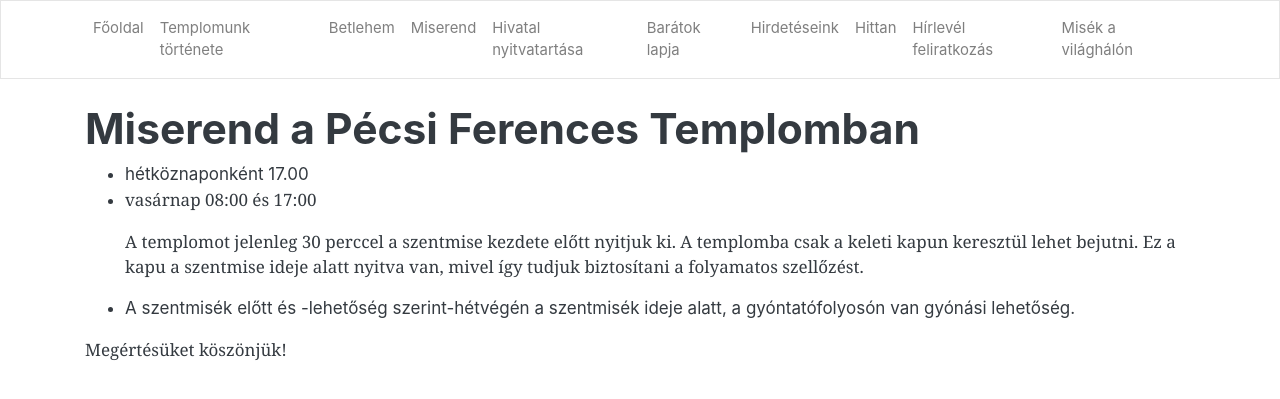
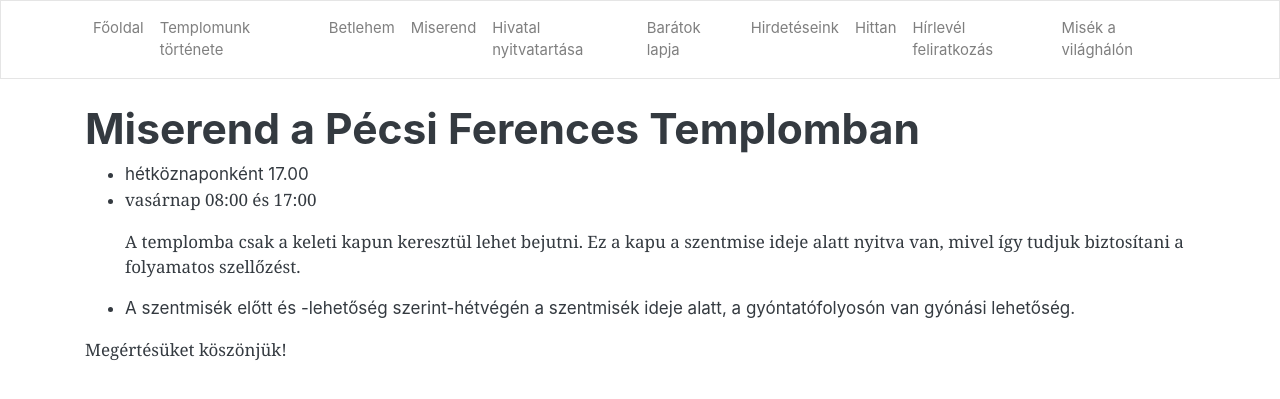
Before and after one commit to pecsi-ferences/pecsi-ferences.github.io, a Jekyll site: the page built from miserend.md, in a window 1280 px wide. Shown: the top 399 px of the page. Built offline with Jekyll 4.4.1, drawn with Linux system fonts in a browser that asks for light colours; nearby versions of some CDN libraries.

Commit message:
Update from Forestry.io Zoltán Dohány updated miserend.md

```diff
--- a/miserend.md
+++ b/miserend.md
@@ -8,7 +8,7 @@ title: Miserend a Pécsi Ferences Templomban
 * hétköznaponként 17.00
 * vasárnap 08:00 és 17:00
 
-  A templomot jelenleg 30 perccel a szentmise kezdete előtt nyitjuk ki. A templomba csak a keleti kapun keresztül lehet bejutni. Ez a kapu a szentmise ideje alatt nyitva van, mivel így tudjuk biztosítani a folyamatos szellőzést.
+   A templomba csak a keleti kapun keresztül lehet bejutni. Ez a kapu a szentmise ideje alatt nyitva van, mivel így tudjuk biztosítani a folyamatos szellőzést.
 * A szentmisék előtt és -lehetőség szerint-hétvégén a szentmisék ideje alatt, a gyóntatófolyosón van gyónási lehetőség.
 
 Megértésüket köszönjük!
```
